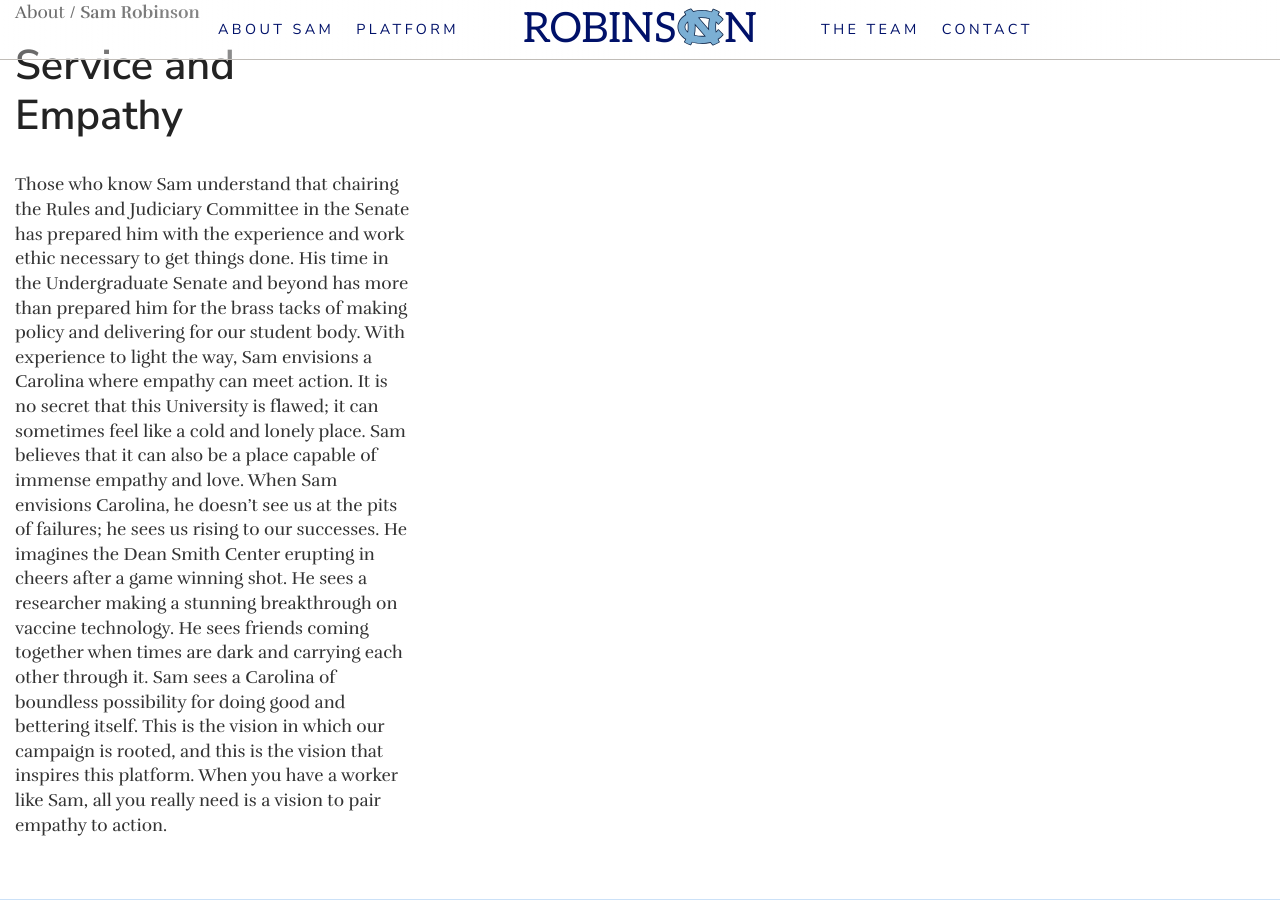
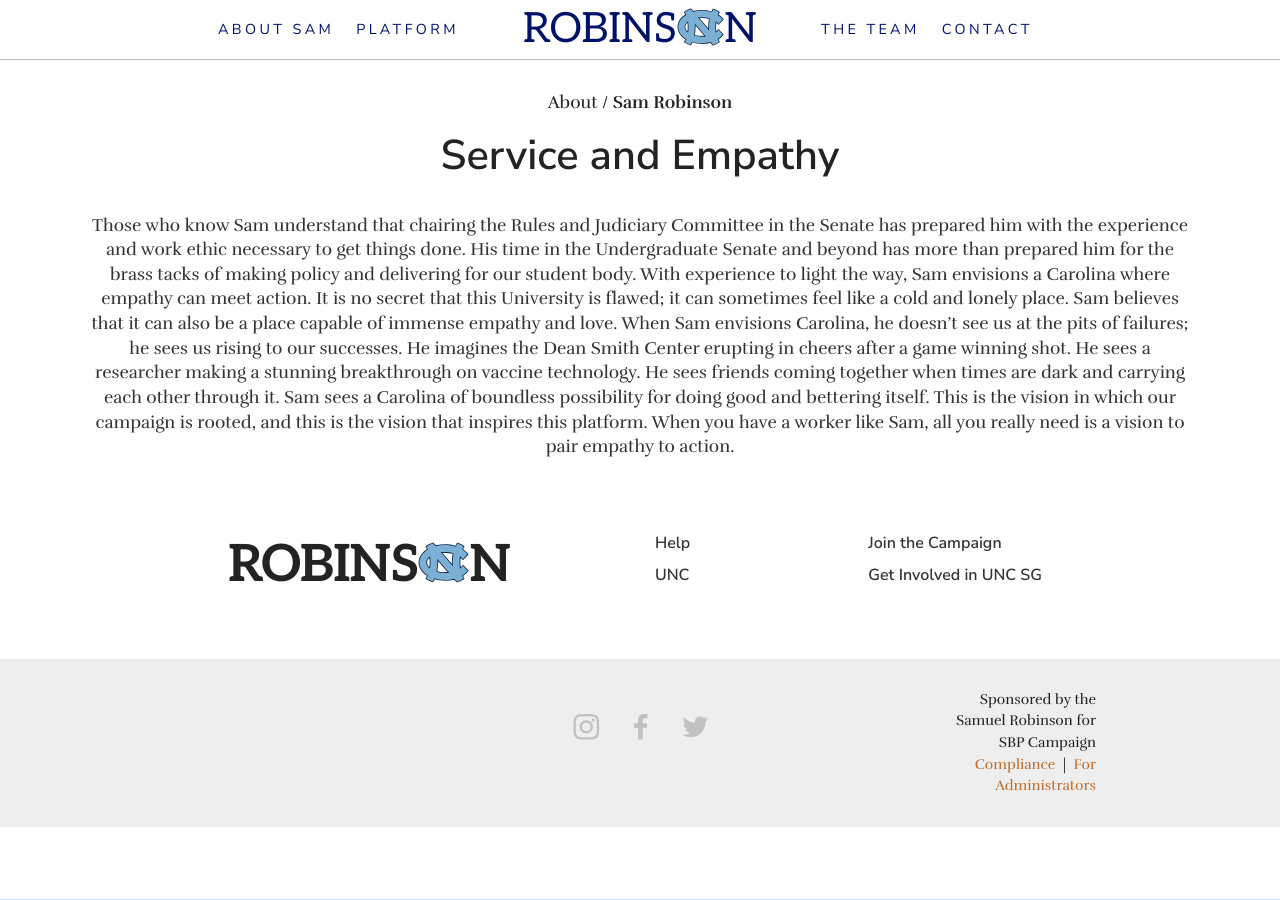
Before and after one commit to JacksonMeadeUNC/S4SBP, a Jekyll site: the page built from from-sam.html, in a window 1280 px wide and 900 px high. Built offline with Jekyll 4.4.1, drawn with Linux system fonts in a browser that asks for light colours; some web fonts are replaced.

Commit message:
add from sam styling

```diff
--- a/from-sam.html
+++ b/from-sam.html
@@ -2,10 +2,12 @@
 layout: post
 ---
 
-<div class="col-lg-4 text-col align-left">
-    <h3 class="style-section-subtitle style-regular pb-2 style-fonts-style display-7">About  /  <strong>Sam Robinson</strong></h3>
-    <h1 class="style-section-title style-semibold pb-4 style-fonts-style display-2">Service and Empathy</h1>
-    <p class="style-text style-black style-regular style-light style-fonts-style display-7">
-        Those who know Sam understand that chairing the Rules and Judiciary Committee in the Senate has prepared him with the experience and work ethic necessary to get things done. His time in the Undergraduate Senate and beyond has more than prepared him for the brass tacks of making policy and delivering for our student body. With experience to light the way, Sam envisions a Carolina where empathy can meet action. It is no secret that this University is flawed; it can sometimes feel like a cold and lonely place. Sam believes that it can also be a place capable of immense empathy and love. When Sam envisions Carolina, he doesn’t see us at the pits of failures; he sees us rising to our successes. He imagines the Dean Smith Center erupting in cheers after a game winning shot. He sees a researcher making a stunning breakthrough on vaccine technology. He sees friends coming together when times are dark and carrying each other through it. Sam sees a Carolina of boundless possibility for doing good and bettering itself. This is the vision in which our campaign is rooted, and this is the vision that inspires this platform. When you have a worker like Sam, all you really need is a vision to pair empathy to action.
-    </p>
- </div>
+<div class="container" style="margin-top: 10vh;"><div class="row"><div class="col-12 justify-content-center">
+
+    <div class="text-col align-center">
+        <h3 class="style-section-subtitle style-regular pb-2 style-fonts-style display-7">About  /  <strong>Sam Robinson</strong></h3>
+        <h1 class="style-section-title style-semibold pb-4 style-fonts-style display-2">Service and Empathy</h1>
+        <p class="style-text style-black style-regular style-light style-fonts-style display-7">
+            Those who know Sam understand that chairing the Rules and Judiciary Committee in the Senate has prepared him with the experience and work ethic necessary to get things done. His time in the Undergraduate Senate and beyond has more than prepared him for the brass tacks of making policy and delivering for our student body. With experience to light the way, Sam envisions a Carolina where empathy can meet action. It is no secret that this University is flawed; it can sometimes feel like a cold and lonely place. Sam believes that it can also be a place capable of immense empathy and love. When Sam envisions Carolina, he doesn’t see us at the pits of failures; he sees us rising to our successes. He imagines the Dean Smith Center erupting in cheers after a game winning shot. He sees a researcher making a stunning breakthrough on vaccine technology. He sees friends coming together when times are dark and carrying each other through it. Sam sees a Carolina of boundless possibility for doing good and bettering itself. This is the vision in which our campaign is rooted, and this is the vision that inspires this platform. When you have a worker like Sam, all you really need is a vision to pair empathy to action.
+        </p>
+     </div></div></div></div>
```
